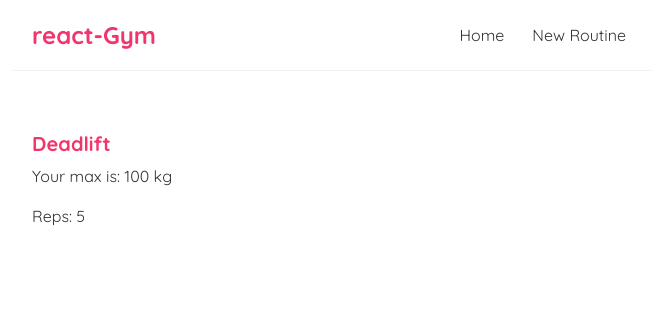
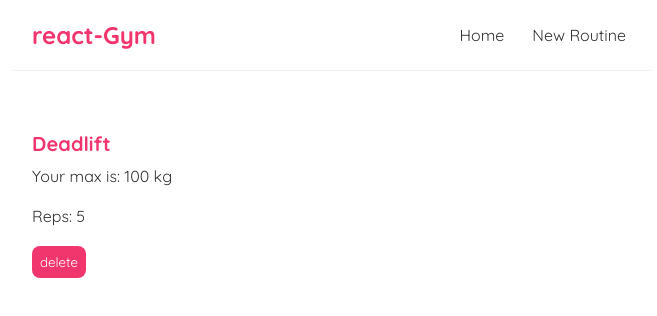
Before and after one commit to reddygtvs/reactGym, a React (Create React App) app in the folder react-gym/: page /routines/1 in a window 1280 px wide. Shown: the top 316 px of the page, without its empty margins (308-965 px from the left). Built offline with nearby package versions, Linux system fonts and the light colour scheme; data requests are answered from the project's data file.

Commit message:
added delete function for blog

```diff
--- a/react-gym/data/db.json
+++ b/react-gym/data/db.json
@@ -23,12 +23,6 @@
       "weight": "50 kg",
       "reps": "1",
       "id": 4
-    },
-    {
-      "exercise": "Squat",
-      "weight": "134",
-      "reps": "43",
-      "id": 5
     }
   ]
 }
--- a/react-gym/src/RoutineDetails.js
+++ b/react-gym/src/RoutineDetails.js
@@ -1,9 +1,18 @@
 import { useParams } from "react-router-dom";
 import useFetch from './useFetch';
+import { useHistory } from 'react-router-dom';
 
 const RoutineDetails = () => {
     const { id } = useParams();
     const { data: routine, error, isPending } = useFetch('http://localhost:8000/routines/' + id);
+    const history = useHistory();
+    const handleClick = () => {
+        fetch('http://localhost:8000/routines/' + routine.id, {
+            method: 'DELETE'
+        }).then(() => {
+            history.push('/');
+        })
+    }
     return (
         <div className="routine-details">
             { isPending && <div>Loading...</div> }
@@ -12,7 +21,9 @@ const RoutineDetails = () => {
                 <article>
                     <h2>{ routine.exercise }</h2>
                     <p>Your max is: { routine.weight }</p>
+
                     <div>Reps: { routine.reps }</div>
+                    <button onClick={handleClick}>delete</button>
                 </article>
             )}
 
--- a/react-gym/src/index.css
+++ b/react-gym/src/index.css
@@ -32,6 +32,14 @@
   max-width: 600px;
   margin: 40px auto;
   padding: 20px;
+}
+.routine-details button {
+  background: #f1356d;
+  color: #fff;
+  border: 0;
+  padding: 8px;
+  border-radius: 8px;
+  cursor: pointer;
 }
 /* routine previews / list */
 .routine-preview {
```
